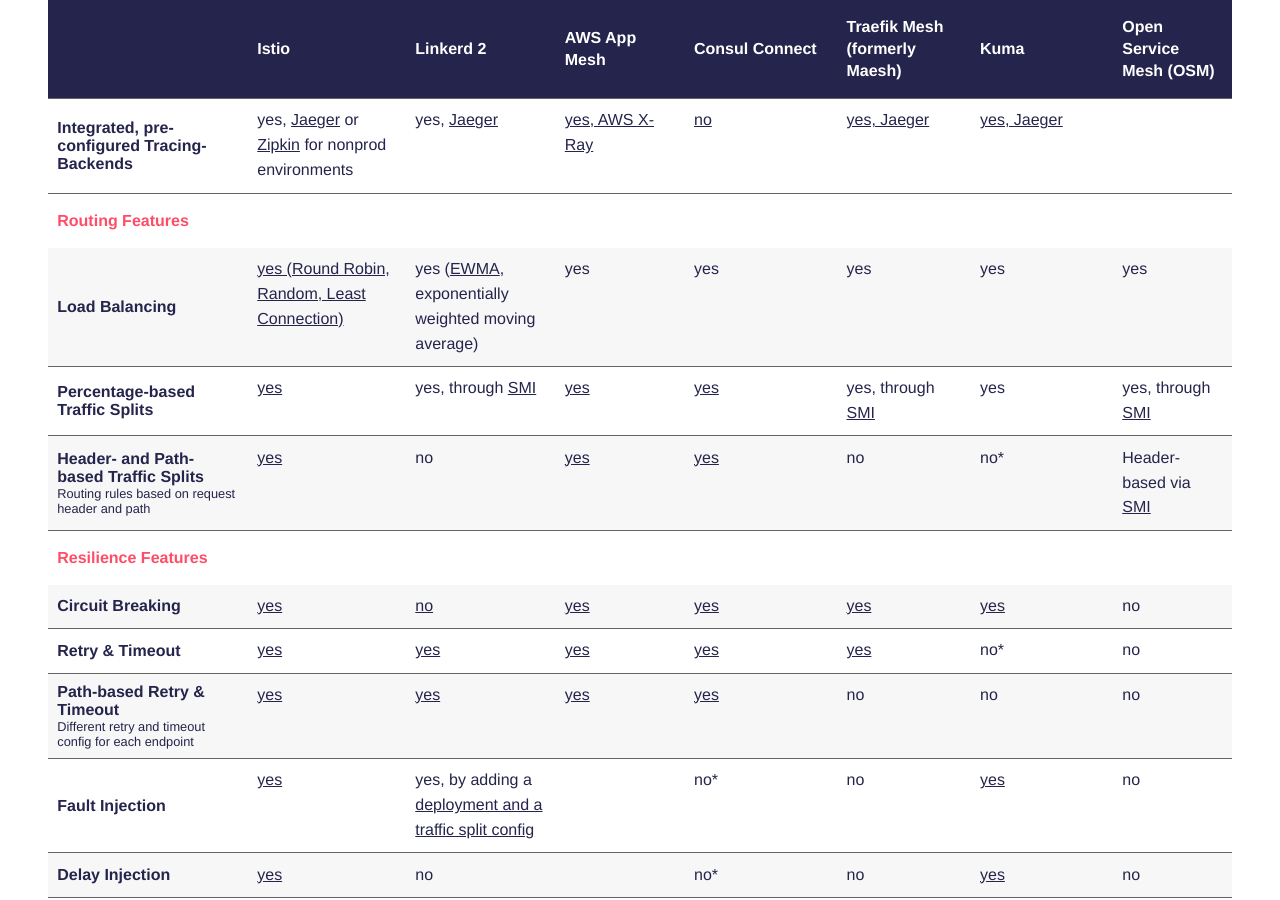
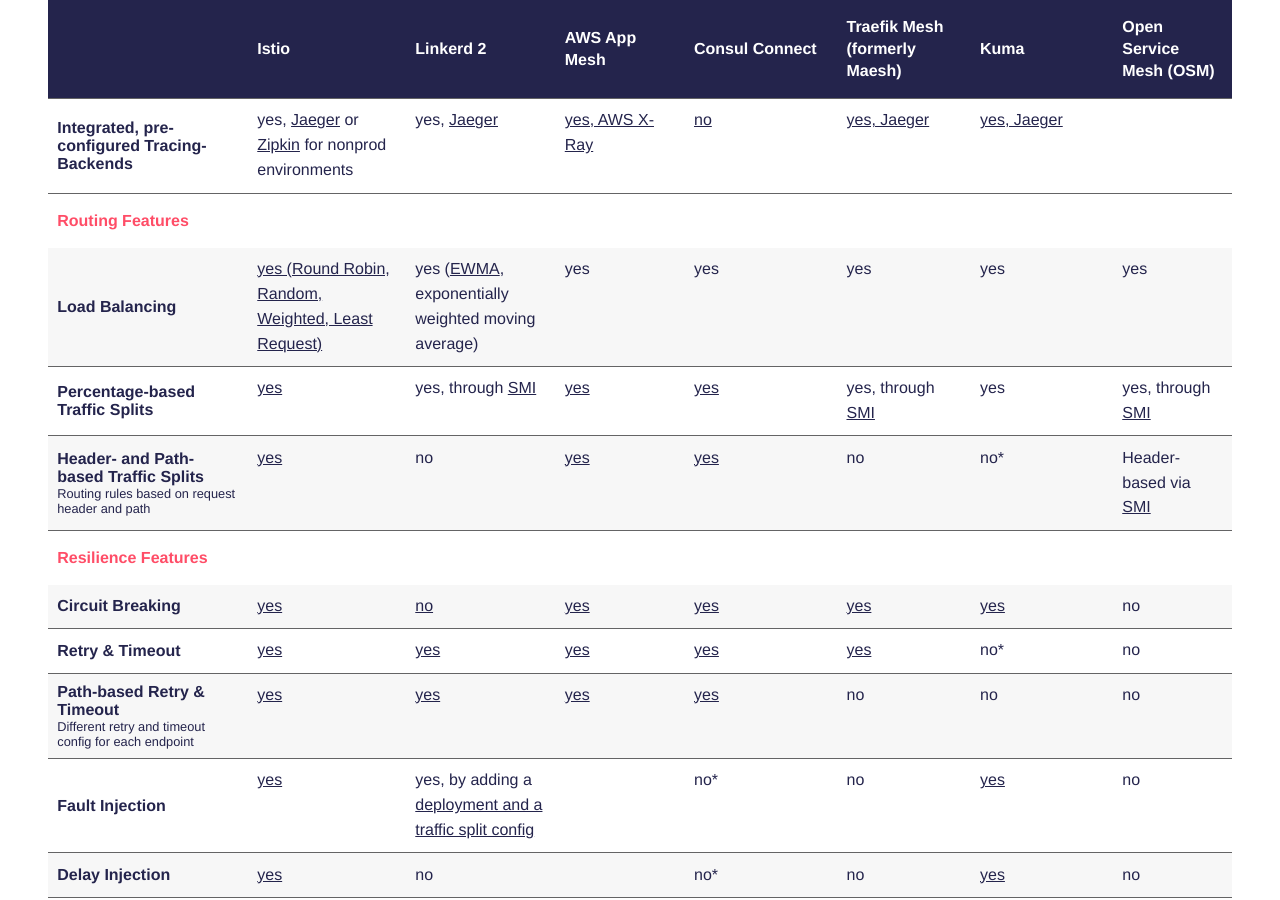
Before and after one commit to servicemesh-es/servicemesh.es, a Jekyll site: the page built from index.md, in a window 1280 px wide and 900 px high, scrolled down 7802 px. Built offline with Jekyll 4.4.1, drawn with Linux system fonts in a browser that asks for light colours; some web fonts are replaced.

Commit message:
Fix Istio's load balancing model

```diff
--- a/_includes/comparison.html
+++ b/_includes/comparison.html
@@ -361,7 +361,7 @@
     <tbody>
       <tr>
         <th scope="row">Load Balancing</th>
-        <td><a href="https://istio.io/docs/concepts/traffic-management/#load-balancing-options" target="_blank">yes (Round Robin, Random, Least Connection)</a></td>
+        <td><a href="https://istio.io/docs/concepts/traffic-management/#load-balancing-options" target="_blank">yes (Round Robin, Random, Weighted, Least Request)</a></td>
         <td>yes (<a href="https://linkerd.io/2/features/load-balancing/" target="_blank">EWMA</a>, exponentially weighted moving average)</td>
         <td>yes</td>
         <td>yes</td>
```
